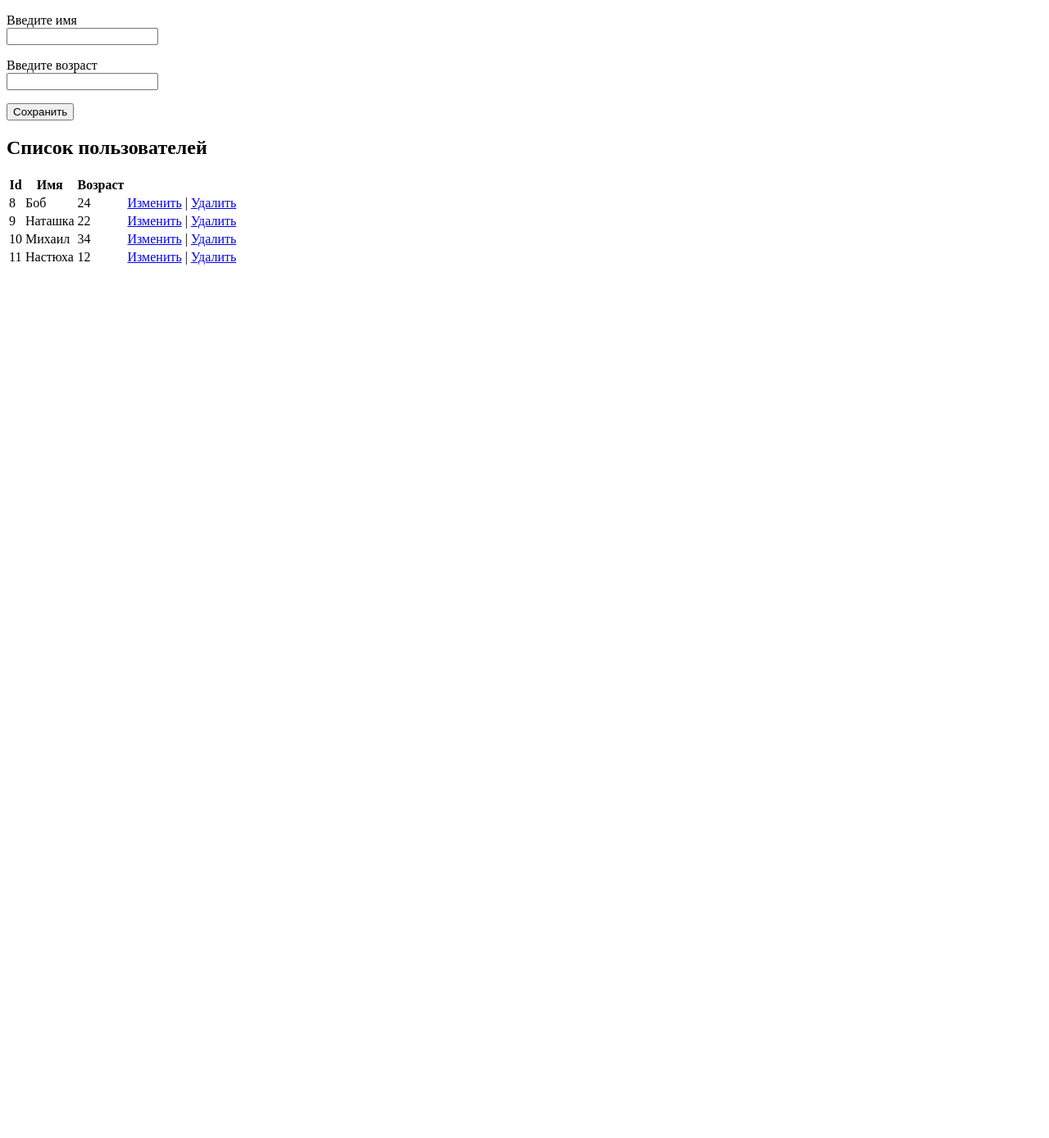
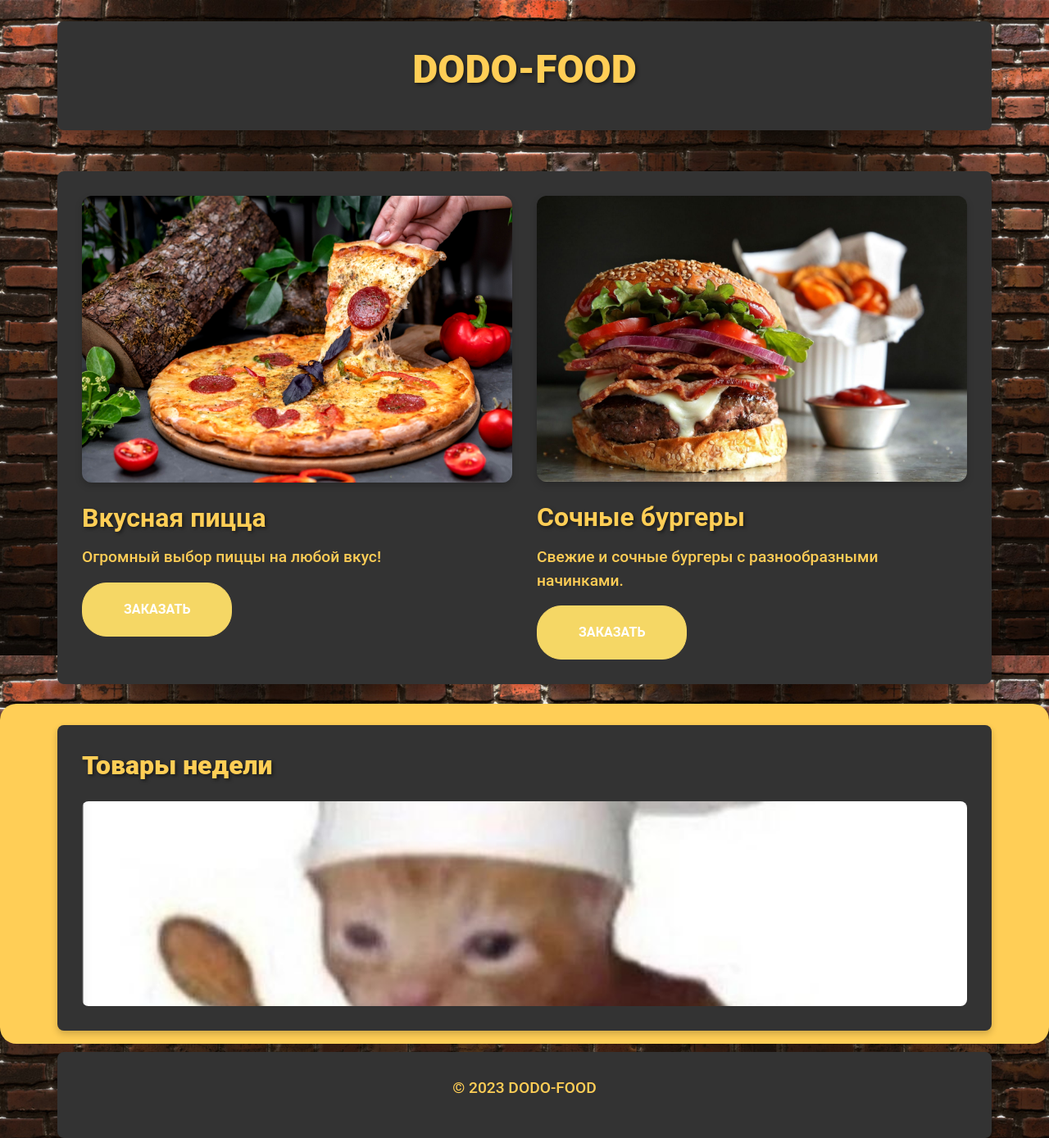
Before and after one commit to cocicka04/online-eda, a Django app: page / in a window 1280 px wide. Shown: the whole page at 82% size. Before the commit the page ends 323 px from the top, so only its background shows below. Run offline with Django 3.2, Linux system fonts and the light colour scheme; data comes from the database, SQL or seed files in the repository; some libraries are stand-ins or nearby versions.

Commit message:
indexhtml style
сделала более менее макет доделать в заголовке кнопки выбрать нормальный фон и наверное шрифт дургой переделать товары недели в скидки промокоды

```diff
--- /dev/null
+++ b/web_1/hello/static/css/script.js
@@ -0,0 +1,6 @@
+$(document).ready(function(){
+  $('#productCarousel').carousel({
+    interval: 3000,
+    pause: 'hover'
+  });
+});
--- /dev/null
+++ b/web_1/hello/static/css/style.css
@@ -0,0 +1,99 @@
+
+
+body {
+  font-family: 'Roboto', sans-serif;
+  color: #ffce56;
+  background-image: url("brickwall.jpg");
+  background-size: cover; /*заполнить весь фон */
+  background-repeat: no-repeat;
+  background-attachment: fixed; /* фон фиксируется при прокрутке */
+}
+
+.container {
+
+  background-color: #333;
+  padding: 30px;
+  margin-top: 10px;
+  border-radius: 8px; /*скругленныеуголки*/
+  box-shadow: 0 4px 8px rgba(0, 0, 0, 0.2); /* заметная тень */
+}
+
+h1 {/*заголовок*/
+  font-size: 3em;
+  font-weight: 900; /*жирный шрифт*/
+  text-shadow: 2px 2px 4px rgba(0, 0, 0, 0.5); /*текстовая тень*/
+  text-align: center;
+  margin-bottom: 15px;
+}
+
+h2 {/*заголовок*/
+  font-size: 2em;
+  font-weight: 700; /*жирный шрифт*/
+  text-shadow: 2px 2px 4px rgba(0, 0, 0, 0.5); /*текстовая тень*/
+  text-align: start;
+  margin-bottom: 15px;
+}
+
+
+p {/*текстподпиццамибургерами*/
+  font-size: 1.2em;
+  font-weight: 500; /*нежир*/
+  line-height: 1.5; /*интервал */
+}
+
+a {
+  color: #f5d765;
+  text-decoration: none;
+}
+
+a:hover {
+  text-decoration: underline;
+  color: #ffce56;
+}
+
+.btn-primary {
+  background-color: #f5d765;
+  border-color: #f5d765;
+  font-weight: bold;
+  border-radius: 30px; /* углы */
+  padding: 20px 50px;
+  transition: background-color 0.3s ease-in-out;
+}
+
+.btn-primary:hover {
+  background-color: #ffce56;
+  border-color: #ffce56;
+}
+
+.text-center h2 {
+
+  font-size: 2em;
+  font-weight: 800;
+  margin-bottom: 20px;
+}
+
+#week-products .carousel-item img {
+    height: 250px;
+    object-fit: cover;
+    border-radius: 8px;
+    transition: transform 0.3s ease-in-out;
+}
+
+#week-products .carousel-item img:hover {
+    transform: scale(1.05); /* при наведении */
+}
+
+/*тили для изображений бургера и пиццы*/
+main .img-fluid {
+  border-radius: 12px;
+  box-shadow: 0 4px 8px rgba(0, 0, 0, 0.2);
+}
+
+/*товары недели*/
+#week-products {
+  background-color: #ffce56;
+  border-radius: 20px; /*углы*/
+  padding: 10px 20px;
+  transition: background-color 0.3s ease-in-out;
+
+}
--- a/web_1/hello/static/css/styles.css
+++ /dev/null
@@ -1,4 +0,0 @@
-/* static/css/styles.css */
-body h1 {color: red;}
-body h2 {color: green;}
-img{width:250px;}
--- a/web_1/hello/templates/index.html
+++ b/web_1/hello/templates/index.html
@@ -1,38 +1,77 @@
 <!DOCTYPE html>
-<html>
+<html lang="ru">
 <head>
- <meta charset="utf-8" />
- <title>Модели в Django</title>
+    <meta charset="UTF-8">
+    <meta name="viewport" content="width=device-width, initial-scale=1.0">
+    <title>Food Shop - Доставка еды</title>
+    <link rel="stylesheet" href="https://stackpath.bootstrapcdn.com/bootstrap/4.5.2/css/bootstrap.min.css">
+    <link rel="stylesheet" href="static/css/style.css">
+    <script src="static/css/script.js"></script>
+    <script src="https://code.jquery.com/jquery-3.5.1.slim.min.js"></script>
+    <script src="https://cdn.jsdelivr.net/npm/popper.js@1.16.1/dist/umd/popper.min.js"></script>
+    <script src="https://stackpath.bootstrapcdn.com/bootstrap/4.5.2/js/bootstrap.min.js"></script>
 </head>
-<body class="container">
- <form method="POST" action="create/">
- {% csrf_token %}
- <p>
- <label>Введите имя</label><br>
- <input type="text" name="name" />
- </p>
- <p>
- <label>Введите возраст</label><br>
- <input type="number" name="age" />
- </p>
- <input type="submit" value="Сохранить" >
- </form>
- {% if people.count > 0 %}
- <h2>Список пользователей</h2>
- <table>
- <thead>
- <th>Id</th><th>Имя</th><th>Возраст</th><th></th>
- </thead>
- {% for person in people %}
- <tr>
- <td>{{ person.id }}</td>
- <td>{{ person.name }}</td>
- <td>{{ person.age }}</td>
- <td><a href="edit/{{person.id}}">Изменить</a> |
- <a href="delete/{{person.id}}">Удалить</a></td>
- </tr>
- {% endfor %}
- </table>
- {% endif %}
+<body>
+
+    <header class="py-3">
+        <div class="container">
+            <h1 class="text-center">DODO-FOOD</h1>
+        </div>
+    </header>
+
+    <main class="py-4">
+        <div class="container">
+            <div class="row">
+                <div class="col-md-6">
+                    <img src="static/images/pizza.jpg" class="img-fluid" alt="Пицца">
+                    <h2 class="mt-4">Вкусная пицца</h2>
+                    <p>Огромный выбор пиццы на любой вкус!</p>
+                    <a href="#" class="btn btn-primary">ЗАКАЗАТЬ</a>
+                </div>
+                <div class="col-md-6">
+                    <img src="static/images/burger.jpg" class="img-fluid" alt="Бургер">
+                    <h2 class="mt-4">Сочные бургеры</h2>
+                    <p>Свежие и сочные бургеры с разнообразными начинками.</p>
+                    <a href="#" class="btn btn-primary">ЗАКАЗАТЬ</a>
+                </div>
+            </div>
+        </div>
+    </main>
+
+<section id="week-products" class="py-3">
+    <div class="container">
+        <div class="text-center mb-4">
+            <h2>Товары недели</h2>
+        </div>
+        <div id="productCarousel" class="carousel slide" data-ride="carousel">
+            <div class="carousel-inner">
+                <div class="carousel-item active">
+                    <img class="d-block w-100" src="static/images/p1.jpg" alt="Продукт 1">
+                </div>
+                <div class="carousel-item">
+                    <img class="d-block w-100" src="static/images/p2.jpg" alt="Продукт 2">
+                </div>
+                <div class="carousel-item">
+                    <img class="d-block w-100" src="static/images/p3.jpg" alt="Продукт 3">
+                </div>
+            </div>
+            <a class="carousel-control-prev" href="#productCarousel" role="button" data-slide="prev">
+                <span class="carousel-control-prev-icon" aria-hidden="true"></span>
+                <span class="sr-only">Previous</span>
+            </a>
+            <a class="carousel-control-next" href="#productCarousel" role="button" data-slide="next">
+                <span class="carousel-control-next-icon" aria-hidden="true"></span>
+                <span class="sr-only">Next</span>
+            </a>
+        </div>
+    </div>
+</section>
+
+<footer class="">
+    <div class="container">
+        <p class="text-center">© 2023 DODO-FOOD</p>
+    </div>
+</footer>
+
 </body>
 </html>
```
Also changed, not shown: web_1/hello/templates/edit.html (deleted, +0 -21 lines), web_1/hello/static/css/brickwall.jpg (added), web_1/hello/static/images/burger.jpg (added), web_1/hello/static/images/image1.jpg (deleted), web_1/hello/static/images/p1.jpg (added), web_1/hello/static/images/p2.jpg (added), web_1/hello/static/images/p3.jpg (added), web_1/hello/static/images/pizza.jpg (added).
